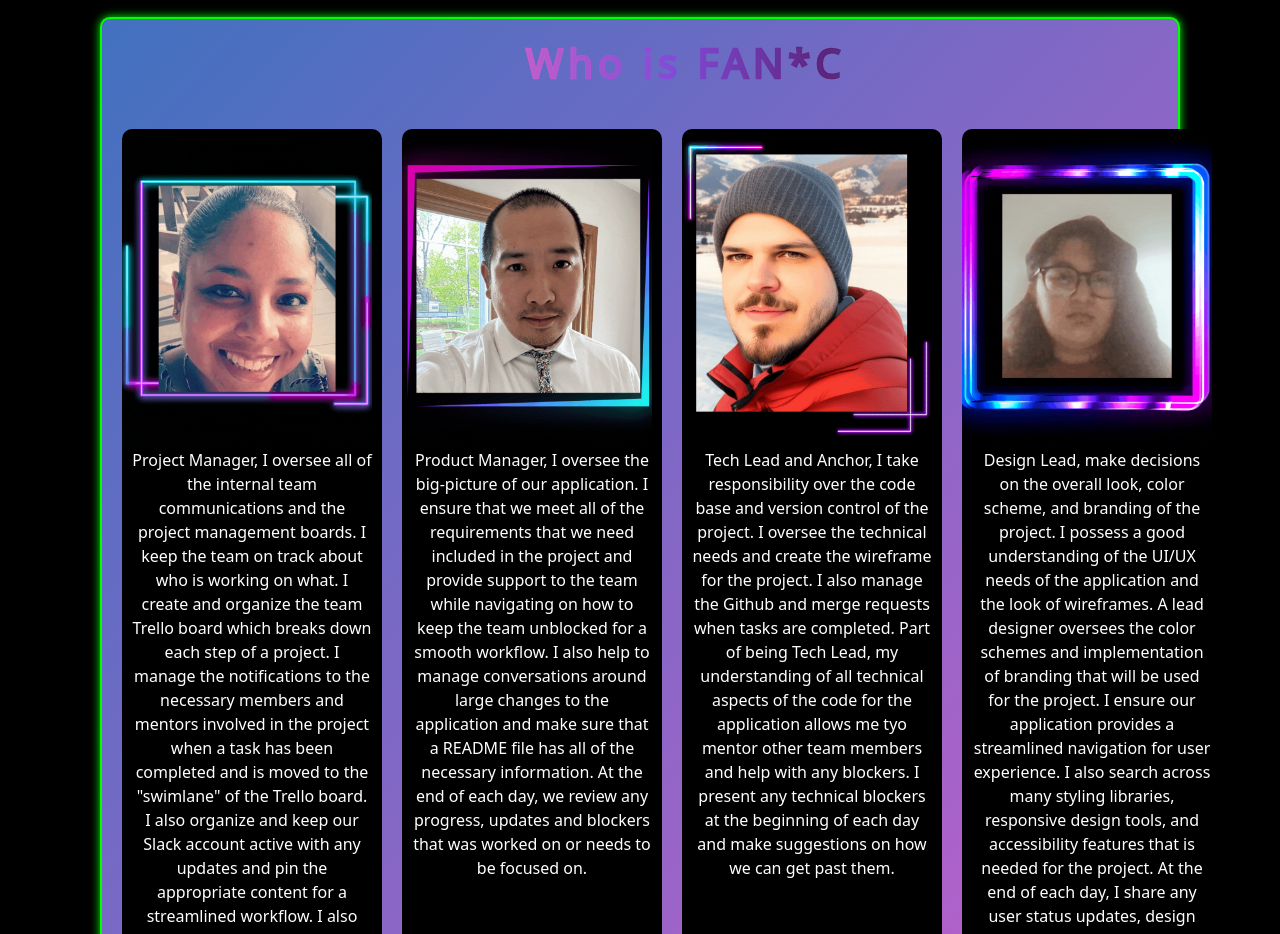
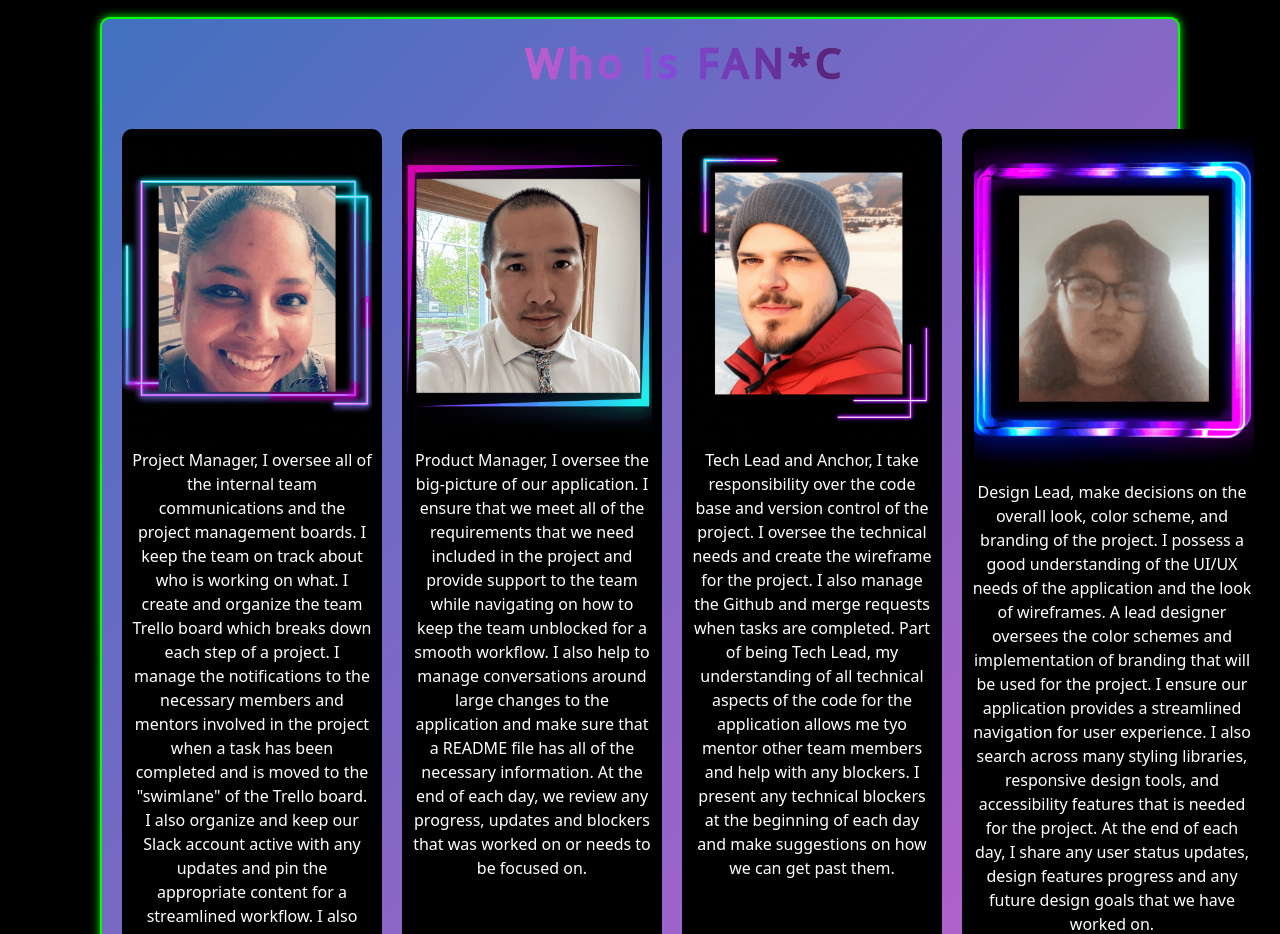
Before and after one commit to FANCBravo2023/slam-a-jamz-frontend, a React (Create React App) app: page / in a window 1280 px wide. Shown: the part 1760-2694 px from the top of the page. Built offline with nearby package versions, Linux system fonts and the light colour scheme; no server answers.

Commit message:
final css

```diff
--- a/src/App.css
+++ b/src/App.css
@@ -218,8 +218,9 @@
   object-fit: contain;
 }
 .dev-image4{
-  margin-left: -10px;
-  width: 250px;
+  margin-left: 2px;
+  margin-top: -5px;
+  width: 280px;
   object-fit: contain;
 }
 /* landing-page  */
--- a/src/pages/EventShow.js
+++ b/src/pages/EventShow.js
@@ -44,7 +44,7 @@ const EventShow = ({ events }) => {
             value={counter}
           />
           <div>
-          <button className="envy-button" onClick={handleIncrease}><img src={like} alt="like button" className="envy-button"/></button>
+            <button className="envy-button" onClick={handleIncrease}><img src={like} alt="like button" className="envy-button"/></button>
             <button className="envy-button" onClick={handleDecrease}><img src={dislike} alt="dislike button" className="envy-button"/></button>
           </div>
           <CardSubtitle>
--- a/src/pages/LandingPage.js
+++ b/src/pages/LandingPage.js
@@ -6,7 +6,6 @@ import evelyn from '../assets/evelyn.gif'
 import nguyen from '../assets/nguyen.gif'
 import elmer from '../assets/elmer.gif'
 import valeria from '../assets/valeria.gif'
-
 
 const LandingPage = () => {
   return (
```
Also changed, not shown: src/assets/elmer.gif.
